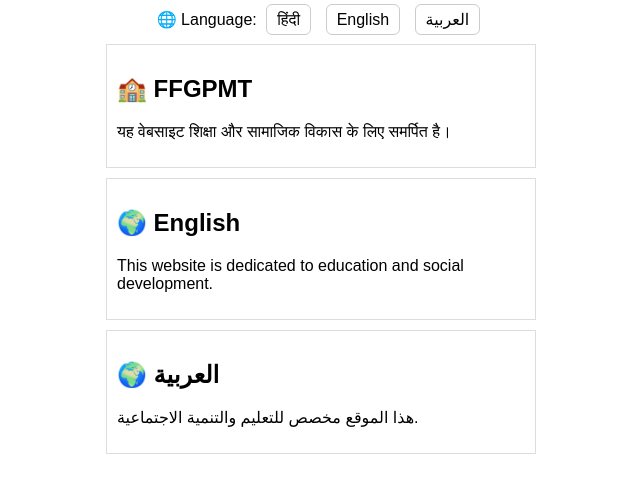
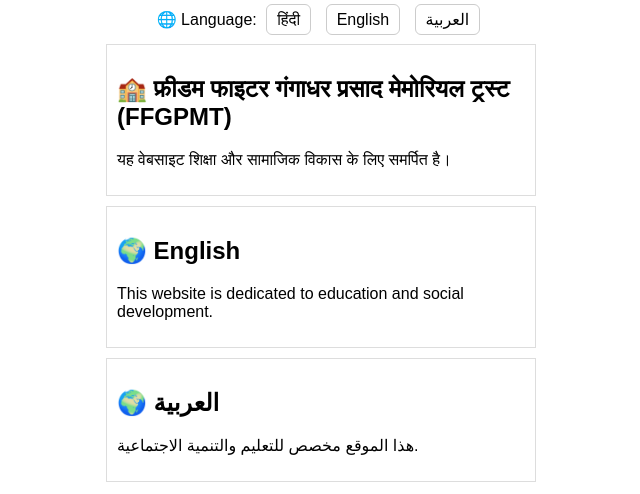
Before and after one commit to acsbabita111/ffgpmt, a plain HTML site: page index.html in a window 1280 px wide. Shown: the whole page, without its empty margins (319-959 px from the left). Drawn offline with Linux system fonts and the light colour scheme.

Commit message:
Update index.html

```diff
--- a/index.html
+++ b/index.html
@@ -42,7 +42,7 @@ body{
 </div>
 
 <div class="box">
-<h2>🏫 FFGPMT</h2>
+<h2>🏫 फ्रीडम फाइटर गंगाधर प्रसाद मेमोरियल ट्रस्ट (FFGPMT)</h2>
 <p>यह वेबसाइट शिक्षा और सामाजिक विकास के लिए समर्पित है।</p>
 </div>
 
```
